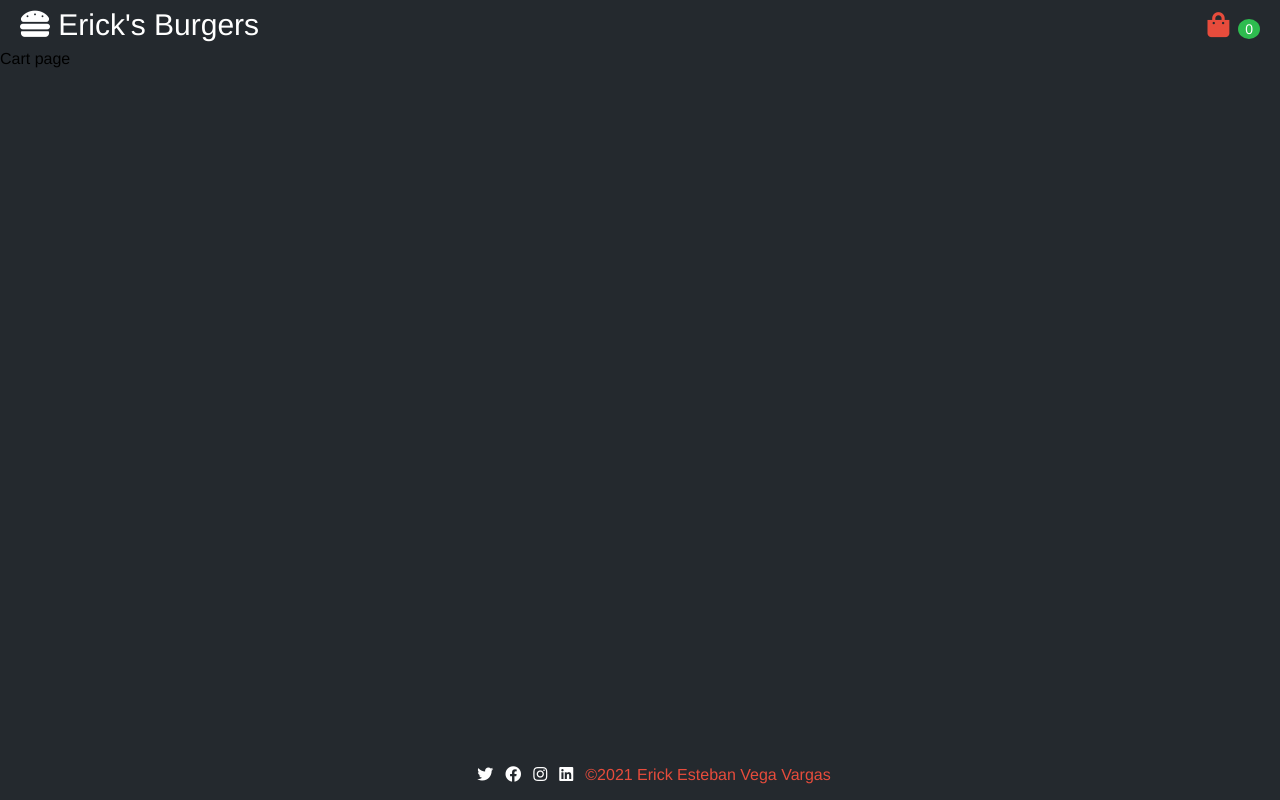
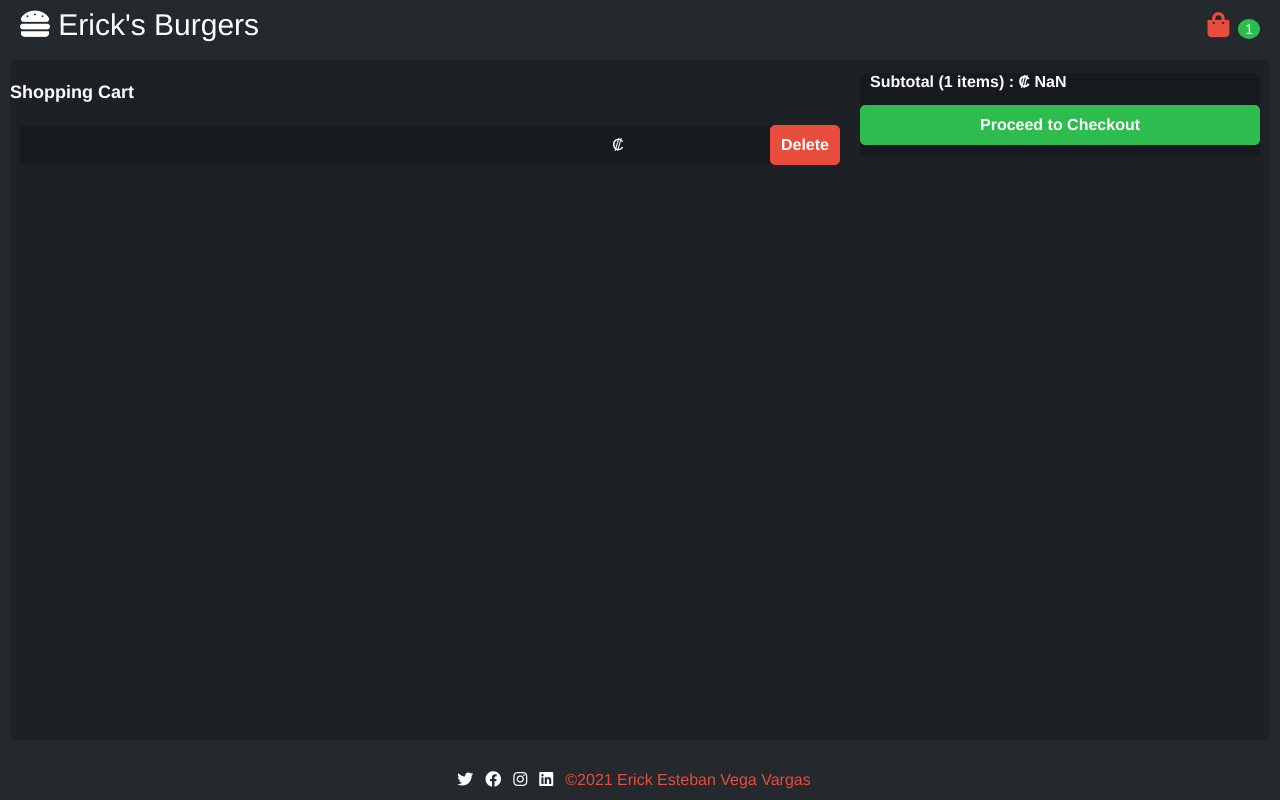
Before and after one commit to erikv30/restaurant, a React (Create React App) app: page /cart in a window 1280 px wide. Built offline with nearby package versions, Linux system fonts and the light colour scheme.

Commit message:
contextAPI added and CheckOut page created

```diff
--- a/src/App.js
+++ b/src/App.js
@@ -5,6 +5,7 @@ import Footer from './components/Footer';
 import Navbar from './components/Navbar';
 import Home from './Pages/Home';
 import Cart from './Pages/Cart';
+import CheckOut from './Pages/CheckOut';
 
 function App() {
   return (
@@ -14,6 +15,7 @@ function App() {
         <Switch>
           <Route path='/' component={Home} exact/>
           <Route path='/cart' component={Cart} />
+          <Route path='/checkout' component={CheckOut} />
         </Switch>
         <Footer />
       </div>
--- a/src/Pages/Cart.js
+++ b/src/Pages/Cart.js
@@ -1,9 +1,67 @@
 import React from 'react'
+import { Link } from 'react-router-dom'
+import { getCartItemsTotal } from '../reducer';
+import { useStateValue } from '../StateProvider'
 
-function Cart() {
+function Cart(id, item, props) {
+    const [{cartItems}, dispatch] = useStateValue();
+    const removeFromCartHandler = () => {
+        dispatch({
+            type: 'REMOVE_FROM_CART',
+            id: id
+        })
+    }
+    const checkOutHandler = () => {
+        props.history.push('/checkout')
+    }
     return (
-        <div>
-            Cart page
+        <div className='row top'>
+            <div className="col-2">
+                <h1>Shopping Cart</h1>
+                {cartItems.length === 0 ? (<p>Cart is Empty. <Link to='/' className='link-back'>Go Shopping</Link></p>
+                ) : (
+                    <ul>
+                        {cartItems.map((item) => (
+                            <li key={item.id}>
+                                <div className="row">
+                                    <div>
+                                        <img
+                                        src={item.images}
+                                        alt={item.productName}
+                                        className='small' />
+                                    </div>
+                                    <div className="min-30">
+                                        {item.productName}
+                                    </div>
+                                    <div>₡ {item.price}</div>
+                                    <div>
+                                    <button className='delete' onClick={removeFromCartHandler}>
+                                        Delete
+                                    </button>
+                                </div>
+                                </div>
+
+                            </li>
+                        ))}
+                    </ul>
+                )}
+            </div>
+            <div className="col-1">
+                <div className="card card-body">
+                    <ul>
+                        <li>
+                            <h2>
+                                Subtotal ({cartItems.length} items) : <span>₡ {getCartItemsTotal(cartItems)}</span>
+                            </h2>
+                        </li>
+                        <li>
+                            <button onClick={checkOutHandler} className='check block' disabled={cartItems.length === 0}>
+                                Proceed to Checkout
+                            </button>
+                        </li>
+                    </ul>
+                </div>
+            </div>
         </div>
     )
 }
--- /dev/null
+++ b/src/Pages/CheckOut.js
@@ -0,0 +1,11 @@
+import React from 'react'
+
+function CheckOut() {
+    return (
+        <div>
+            <h2>CheckOut</h2>
+        </div>
+    )
+}
+
+export default CheckOut
--- /dev/null
+++ b/src/StateProvider.js
@@ -0,0 +1,11 @@
+import React, { createContext, useContext, useReducer } from 'react';
+
+export const StateContext = createContext();
+
+export const StateProvider = ({ reducer, initialState, children }) => (
+    <StateContext.Provider value={useReducer(reducer, initialState)}>
+            {children}
+    </StateContext.Provider>
+);
+
+export const useStateValue = () => useContext(StateContext);
--- a/src/components/Card.js
+++ b/src/components/Card.js
@@ -1,14 +1,28 @@
 import React from 'react'
+import { useStateValue } from '../StateProvider'
 
-function Card({src, alt, productName, price}) {
+function Card({id, src, alt, productName, price}) {
+    const [{cartItems}, dispatch] = useStateValue()
+    const addToCart = () => {
+        dispatch({
+            type: 'ADD_TO_CART',
+            item: {
+                id: id,
+                productName: productName,
+                images: src,
+                alt: alt,
+                price: price,
+            },
+        })
+    }
     return (
-        <div className='card'>
+        <div id={id} className='card'>
             <img className='medium' src={src} alt={alt}/>
             <div className='card-body'>
-                <h2>{productName}</h2>
+                <div className='h2-center'><h2>{productName}</h2></div>
                 <div className="price">₡ {price}</div>
                 <div className='button-add'>
-                    <button className='add'>Add to Cart</button>
+                    <button className='add' onClick={addToCart} >Add to Cart</button>
                 </div>
             </div>
 
--- a/src/components/Main.css
+++ b/src/components/Main.css
@@ -5,8 +5,18 @@ main {
   align-items: center;
 }
 
+.min-30 {
+  min-width: 30rem;
+}
+
 img {
   border-radius: 0.5rem;
+}
+
+img.small {
+  max-width: 5rem;
+  width: 100%;
+  object-fit: contain;
 }
 
 img.medium {
@@ -27,10 +37,30 @@ h2 {
   font-size: 1.6rem;
   padding-left: 1rem;
 }
+.h2-center {
+  display: flex;
+  flex-direction: row;
+  justify-content: center;
+}
 
+ul {
+  padding: 0;
+  margin: 0;
+  list-style-type: none;
+}
+
+li {
+  margin-top: 1rem;
+}
+
+.link-back {
+  color: lightgreen;
+  text-decoration: underline;
+}
 button {
   padding: 1rem;
   border-radius: 0.5rem;
+  border: 0.1rem #2ebc4f solid;
   font-size: 1.6rem;
   font-weight: bold;
   font-family: Helvetica, Arial, sans-serif;
@@ -41,13 +71,29 @@ button {
   cursor: pointer;
 }
 
+button.block {
+  width: 100%;
+}
+
 button:hover {
+  border: 0.1rem #2ebc4f solid;
   background-color: white;
   color: #2ebc4f;
 }
 
 button.add {
   width: 70%;
+}
+
+button.delete {
+  background-color: #e74c3c;
+  border: 0.1rem #e74c3c solid;
+}
+
+button.delete:hover {
+  background-color: white;
+  border: 0.1rem #e74c3c solid;
+  color: #e74c3c;
 }
 
 .main {
@@ -82,3 +128,26 @@ button.add {
   width: 100%;
   justify-content: center;
 }
+
+.row {
+  display: flex;
+  flex-wrap: wrap;
+  justify-content: space-between;
+  align-items: center;
+  background-color: rgba(0, 0, 0, 0.2);
+  border-radius: 0.5rem;
+  margin: 1rem;
+  color: white;
+}
+
+.row.top {
+  align-items: flex-start;
+}
+
+.col-1 {
+  flex: 1 1 25rem;
+}
+
+.col-2 {
+  flex: 2 1 50rem;
+}
--- a/src/components/Main.js
+++ b/src/components/Main.js
@@ -9,7 +9,8 @@ function Main() {
         <main className='main'>
             {data.products.map((product) => (
                 <Card
-                key={product._id}
+                id={product.id}
+                key={product.id}
                 src={product.images}
                 alt={product.name}
                 productName={product.name}
--- a/src/components/Navbar.js
+++ b/src/components/Navbar.js
@@ -1,15 +1,17 @@
 import React from 'react'
 import { Link } from 'react-router-dom'
+import { useStateValue } from '../StateProvider'
 import './Navbar.css'
 
 function Navbar() {
+    const [{ cartItems }] = useStateValue();
     return (
         <header className='nav'>
             <div>
             <Link to="/" className="brand"><i className="fas fa-hamburger"></i> Erick's Burgers</Link>
             </div>
             <div className='basket-content'>
-                <Link to="/cart"><i className="fas fa-shopping-bag"></i> <span className='basket'>0</span></Link>
+                <Link to="/cart"><i className="fas fa-shopping-bag"></i> <span className='basket'>{cartItems?.length}</span></Link>
 
             </div>
         </header>
--- a/src/data.js
+++ b/src/data.js
@@ -1,73 +1,73 @@
 const data = {
     products: [
         {
-            _id:'1',
+            id:'1',
             name:'Hamburguesa Sencilla',
             images:'/images/pexels-engin-akyurt-3356409.jpg',
             price:2000,
         },
         {
-            _id:'2',
+            id:'2',
             name:'Hamburguesa de Pollo',
             images:'/images/pexels-iconcom-236488.jpg',
             price:2000,
         },
         {
-            _id:'3',
+            id:'3',
             name:'Hamburguesa Doble Bacon',
             images:'/images/pexels-horizon-content-3915906.jpg',
             price:2500,
         },
         {
-            _id:'4',
+            id:'4',
             name:'Hamburguesa Delux',
             images:'/images/pexels-david-geib-3220617.jpg',
             price:3000,
         },
         {
-            _id:'5',
+            id:'5',
             name:'Hamburguesa Veggie',
             images:'/images/pexels-valeria-boltneva-1893558.jpg',
             price:2500,
         },
         {
-            _id:'6',
+            id:'6',
             name:'Combo Duo',
             images:'/images/pexels-caleb-oquendo-3023476.jpg',
             price:4000,
         },
         {
-            _id:'7',
+            id:'7',
             name:'Gaseosa',
             images:'/images/pexels-sebastian-coman-photography-3407777.jpg',
             price:750,
         },
         {
-            _id:'8',
+            id:'8',
             name:'Natural',
             images:'/images/pexels-anthony-shkraba-4753648.jpg',
             price:750,
         },
         {
-            _id:'9',
+            id:'9',
             name:'Torta de Chocolate',
             images:'/images/pexels-polina-tankilevitch-4110007.jpg',
             price:2950,
         },
         {
-            _id:'10',
+            id:'10',
             name:'Churros',
             images:'/images/pexels-pixabay-372886.jpg',
             price:1950,
         },
         {
-            _id:'11',
+            id:'11',
             name:'Cupcake de Chocolate',
             images:'/images/pexels-tina-nord-1775285.jpg',
             price:1500,
         },
         {
-            _id:'12',
+            id:'12',
             name:'Cupcake de Frutas',
             images:'/images/pexels-vojtech-okenka-1055270.jpg',
             price:1500,
--- a/src/index.js
+++ b/src/index.js
@@ -1,10 +1,14 @@
 import React from 'react';
 import ReactDOM from 'react-dom';
 import App from './App';
+import reducer, { initialState } from './reducer';
+import { StateProvider } from './StateProvider';
 
 ReactDOM.render(
   <React.StrictMode>
-    <App />
+    <StateProvider initialState={initialState} reducer={reducer}>
+      <App />
+    </StateProvider>
   </React.StrictMode>,
   document.getElementById('root')
 );
--- /dev/null
+++ b/src/reducer.js
@@ -0,0 +1,41 @@
+export const initialState = {
+    cartItems: [{}],
+};
+
+//Selector
+export const getCartItemsTotal = (cartItems) =>
+cartItems?.reduce((amount, item) => item.price + amount, 0);
+
+const reducer = (state, action) => {
+    console.log(action)
+    switch(action.type) {
+        case 'ADD_TO_CART':
+            return {
+                ...state,
+                cartItems: [...state.cartItems, action.item],
+            };
+        case 'REMOVE_FROM_CART':
+            const index = state.cartItems.findIndex(
+                (cartItem) => cartItem.id === action.id
+            );
+            let newCartItems = [...state.cartItems];
+
+            if(index >= 0) {
+                newCartItems.splice(index, 1);
+            } else {
+                console.warn(
+                    `Cant remove product (id: ${action.id}) as its not in the cart! `
+                )
+            }
+            return {
+                ...state,
+                cartItems: newCartItems,
+            }
+
+        default:
+            return state;
+    }
+
+}
+
+export default reducer
```
